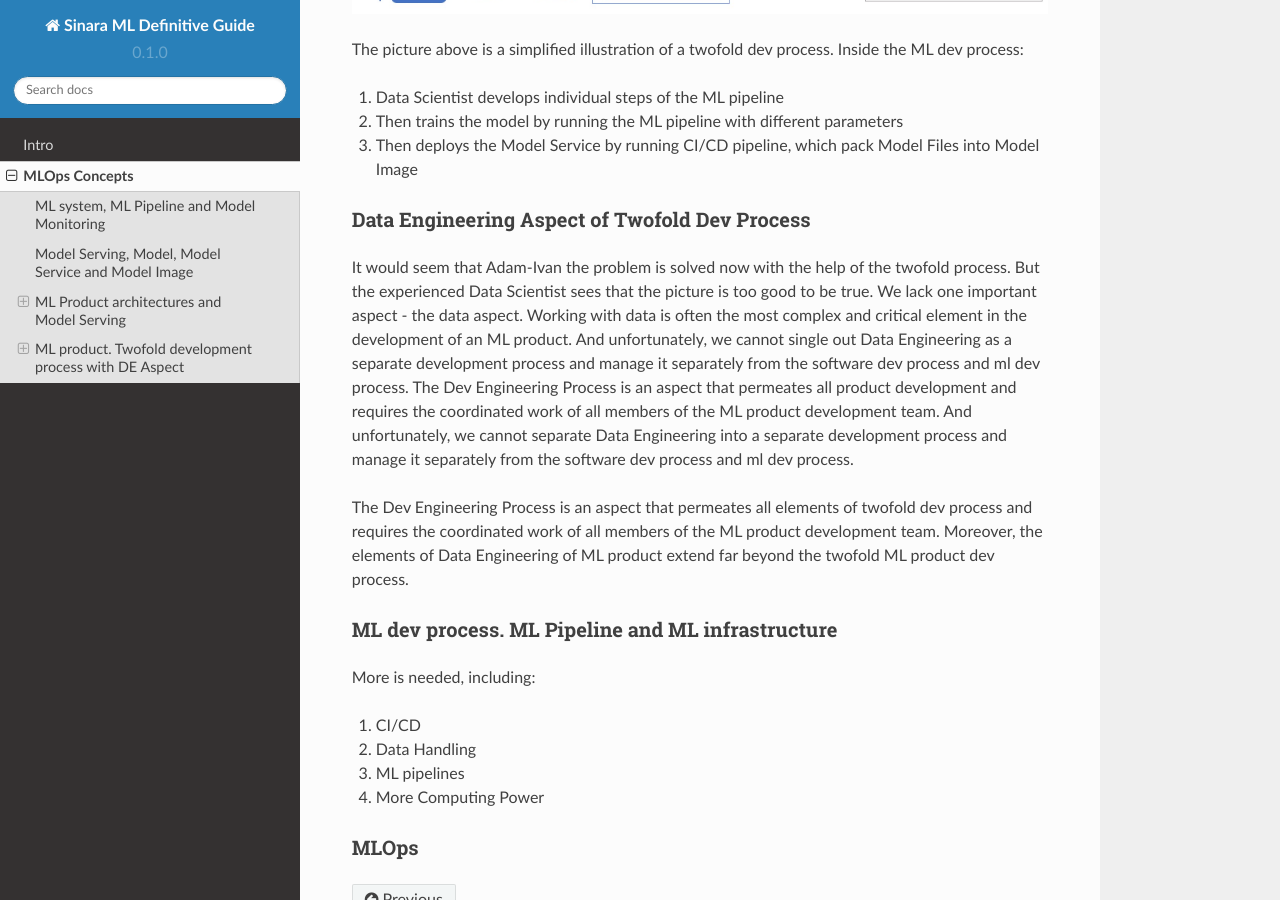
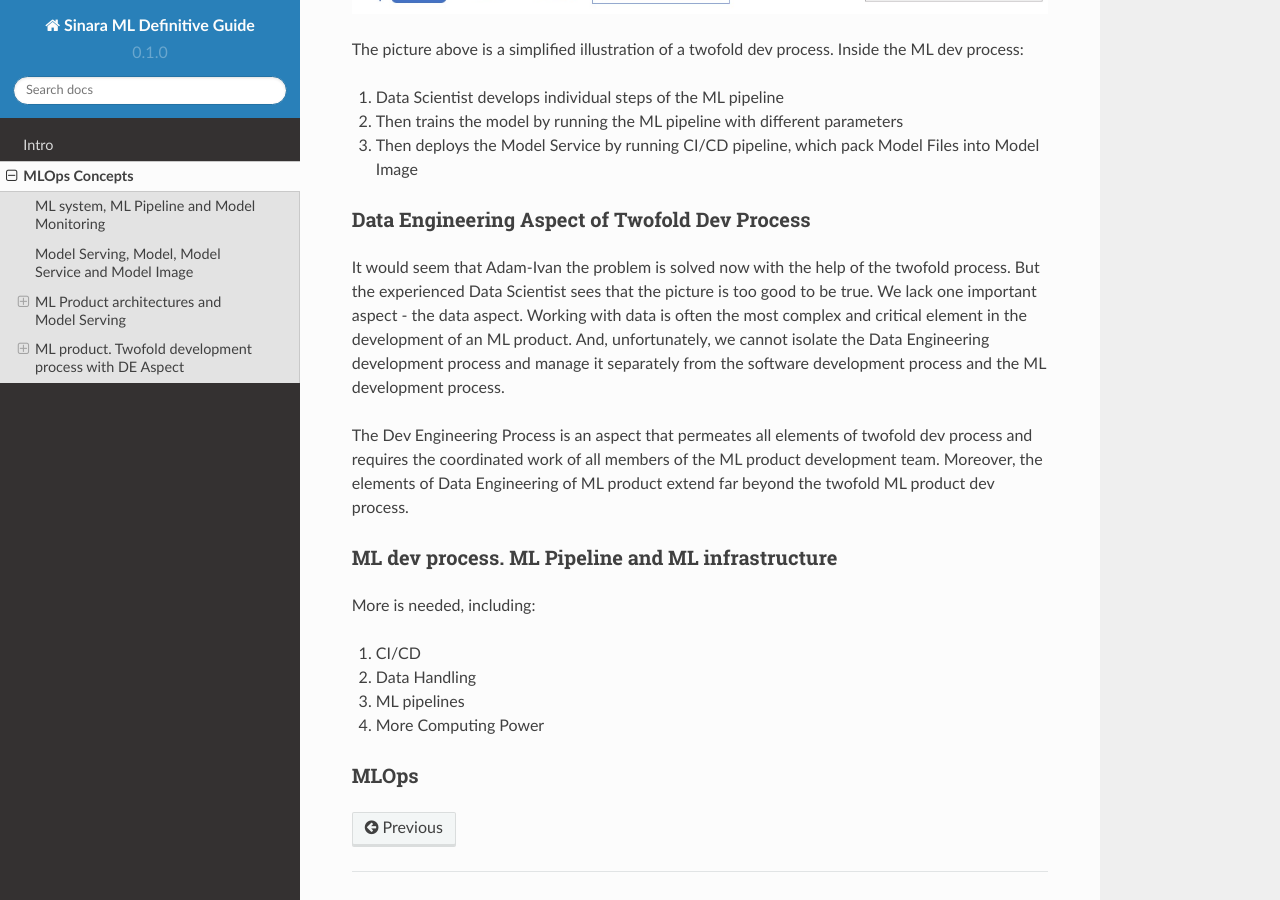
Before and after one commit to 4-DS/SinaraML-Def-Guide, a Sphinx documentation site: the page built from docs/source/concepts.rst, in a window 1280 px wide and 900 px high, scrolled down 8216 px. Built offline with Sphinx 7.4.7 and the Read the Docs theme 2.0.0, drawn with Linux system fonts in a browser that asks for light colours.

Commit message:
Update concepts.rst

```diff
--- a/docs/source/concepts.rst
+++ b/docs/source/concepts.rst
@@ -150,7 +150,7 @@ The picture above is a simplified illustration of a twofold dev process. Inside
 
 Data Engineering Aspect of Twofold Dev Process
 ==============================================
-It would seem that Adam-Ivan the problem is solved now with the help of the twofold process. But the experienced Data Scientist sees that the picture is too good to be true. We lack one important aspect - the data aspect. Working with data is often the most complex and critical element in the development of an ML product. And unfortunately, we cannot single out Data Engineering as a separate development process and manage it separately from the software dev process and ml dev process. The Dev Engineering Process is an aspect that permeates all product development and requires the coordinated work of all members of the ML product development team. And unfortunately, we cannot separate Data Engineering into a separate development process and manage it separately from the software dev process and ml dev process.
+It would seem that Adam-Ivan the problem is solved now with the help of the twofold process. But the experienced Data Scientist sees that the picture is too good to be true. We lack one important aspect - the data aspect. Working with data is often the most complex and critical element in the development of an ML product. And, unfortunately, we cannot isolate the Data Engineering development process and manage it separately from the software development process and the ML development process.
 
 The Dev Engineering Process is an aspect that permeates all elements of twofold dev process and requires the coordinated work of all members of the ML product development team. Moreover, the elements of Data Engineering of ML product extend far beyond the twofold ML product dev process.
 
```
